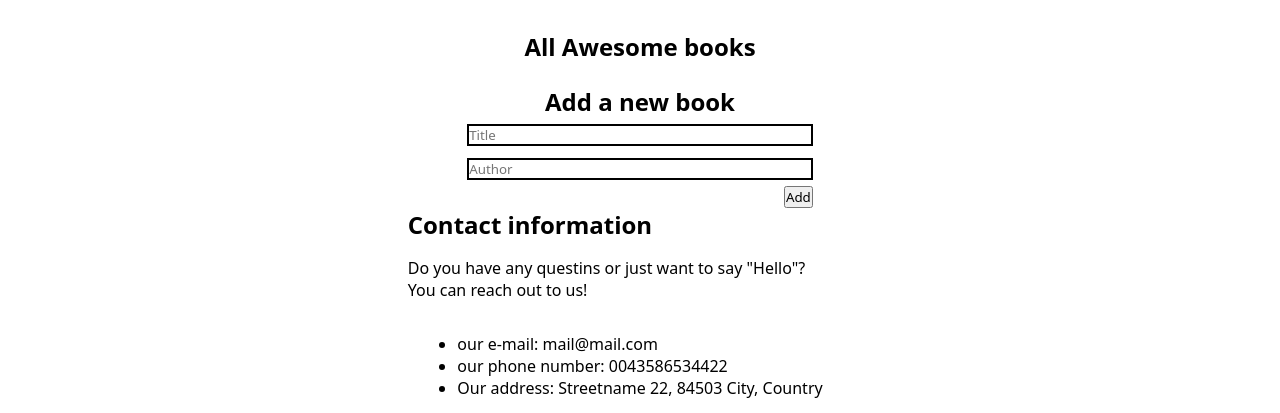
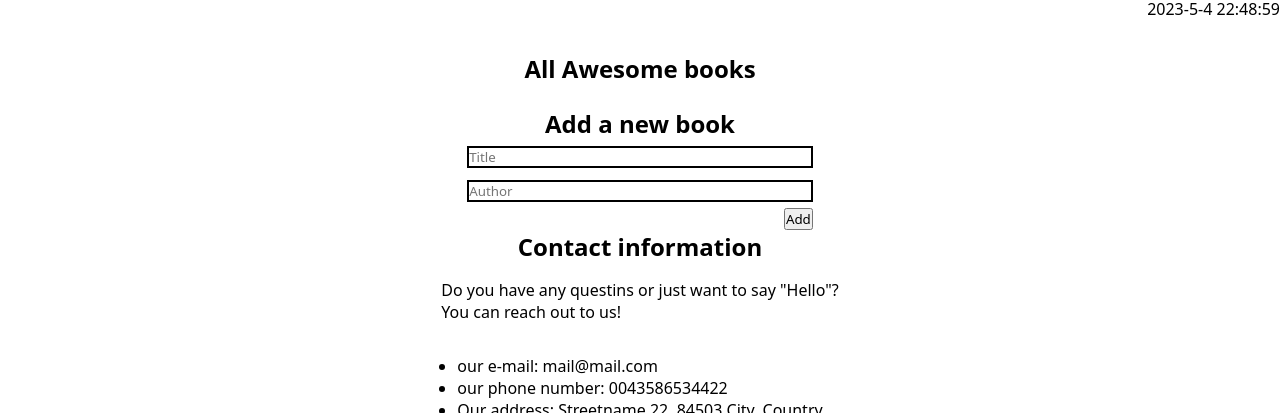
Before and after one commit to Braingenius2/Awesome-books, a website: page index.html in a window 1280 px wide. Shown: the part 74-487 px from the top of the page. Drawn offline with Linux system fonts and the light colour scheme.

Commit message:
Add style for date and contact

```diff
--- a/index.html
+++ b/index.html
@@ -19,6 +19,9 @@
         <li class="menu-item">Contact</li>
       </ul>
     </nav>
+    <div class="date-time">
+
+    </div>
   </header>
   <main>
     <section id="book-list">
--- a/script.js
+++ b/script.js
@@ -2,7 +2,13 @@ const bookListElement = document.getElementById('book-list');
 const addButtonElement = document.getElementById('add-btn');
 const titleInputElement = document.getElementById('title-input');
 const authorInputElement = document.getElementById('author-input');
+const dateTime=document.querySelector('.date-time')
 
+let today = new Date();
+let date = today.getFullYear()+'-'+(today.getMonth()+1)+'-'+today.getDate();
+let time = today.getHours() + ":" + today.getMinutes() + ":" + today.getSeconds();
+let vardateTime = date+' '+time;
+dateTime.innerHTML=`${vardateTime}`
 class Books {
   constructor() {
     this.books = JSON.parse(localStorage.getItem('books') || '[]');
--- a/styles.css
+++ b/styles.css
@@ -94,6 +94,7 @@ hr {
   display: flex;
   flex-direction: column;
   gap: 1em;
+  align-items: center;
 }
 .contact ul{
   padding: 1em 3.1em;
@@ -107,3 +108,7 @@ hr {
   flex-direction: column;
   text-align: center;
 }
+.date-time{
+  display: flex;
+  justify-content: flex-end;
+}
```
